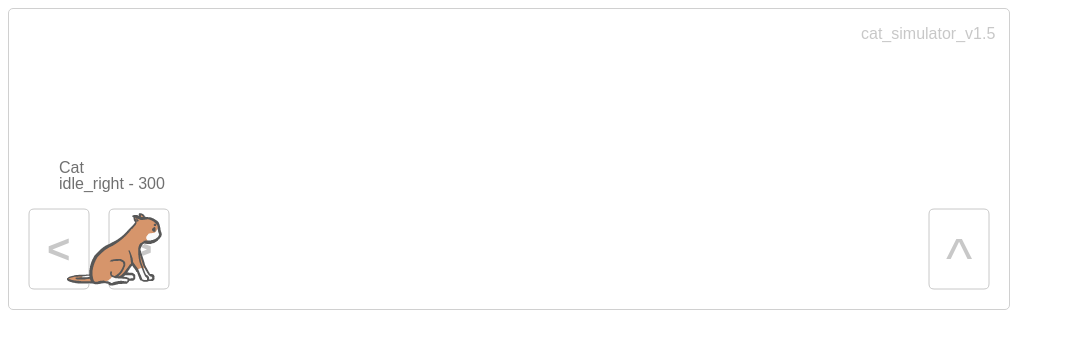
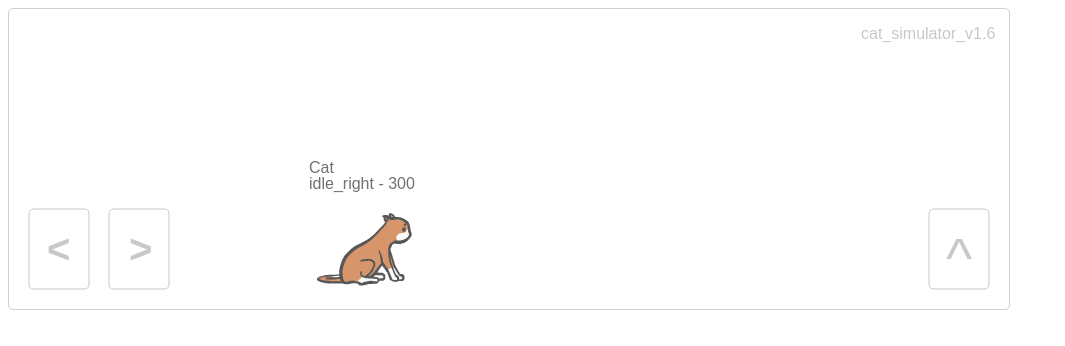
Before and after one commit to Patrick-Sun/Cat, a plain HTML site: page index.html in a window 1280 px wide. Shown: the whole page, without its empty margins (0-1065 px from the left). Drawn offline with Linux system fonts and the light colour scheme.

Commit message:
Update index.html

```diff
--- a/index.html
+++ b/index.html
@@ -1,6 +1,6 @@
 <canvas id="ctx" width="1000" height="300" style="border:1px solid #d0d0d0; border-radius: 5px;"></canvas>
 <script>
-	var version = "1.5";
+	var version = "1.6";
 
     document.onmousemove = function(mouse) {
         var mouseX = mouse.clientX;
@@ -589,7 +589,7 @@ function getTouchPos(touchEvent) {
     var width = 1000;
     var playerList = {};
 
-    createPlayer('1','Cat',50,height-100,120,80,0,0,"#d0d0d0");
+    createPlayer('1','Cat',300,height-100,120,80,0,0,"#d0d0d0");
     //createPlayer('2','Cat2',100,height-100,120,80,4,0,"#707070");
 	//createPlayer('3','Cat3',300,height-100,120,80,4,0,"#707070");
 	//createPlayer('4','Cat4',500,height-100,120,80,4,0,"#707070");
```
